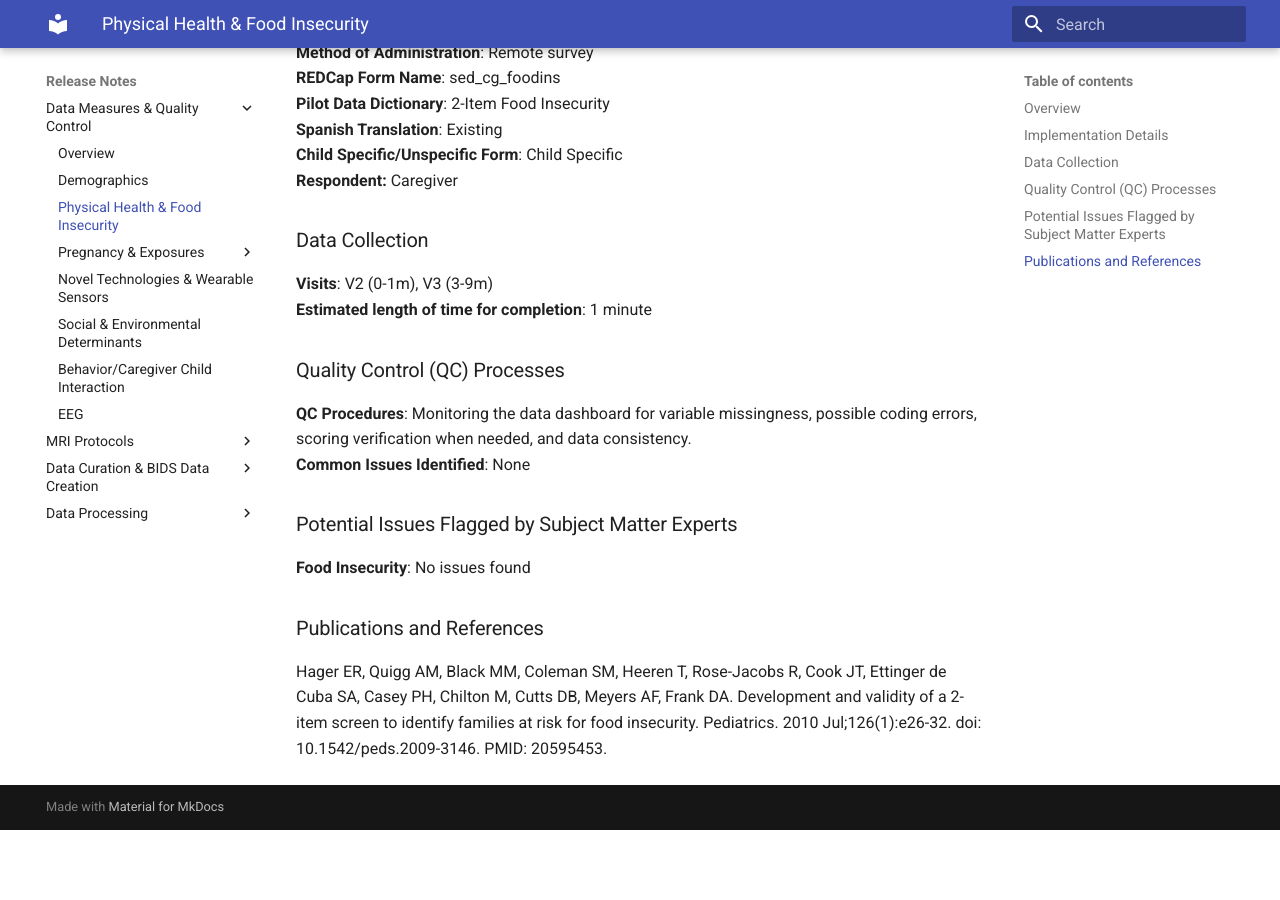
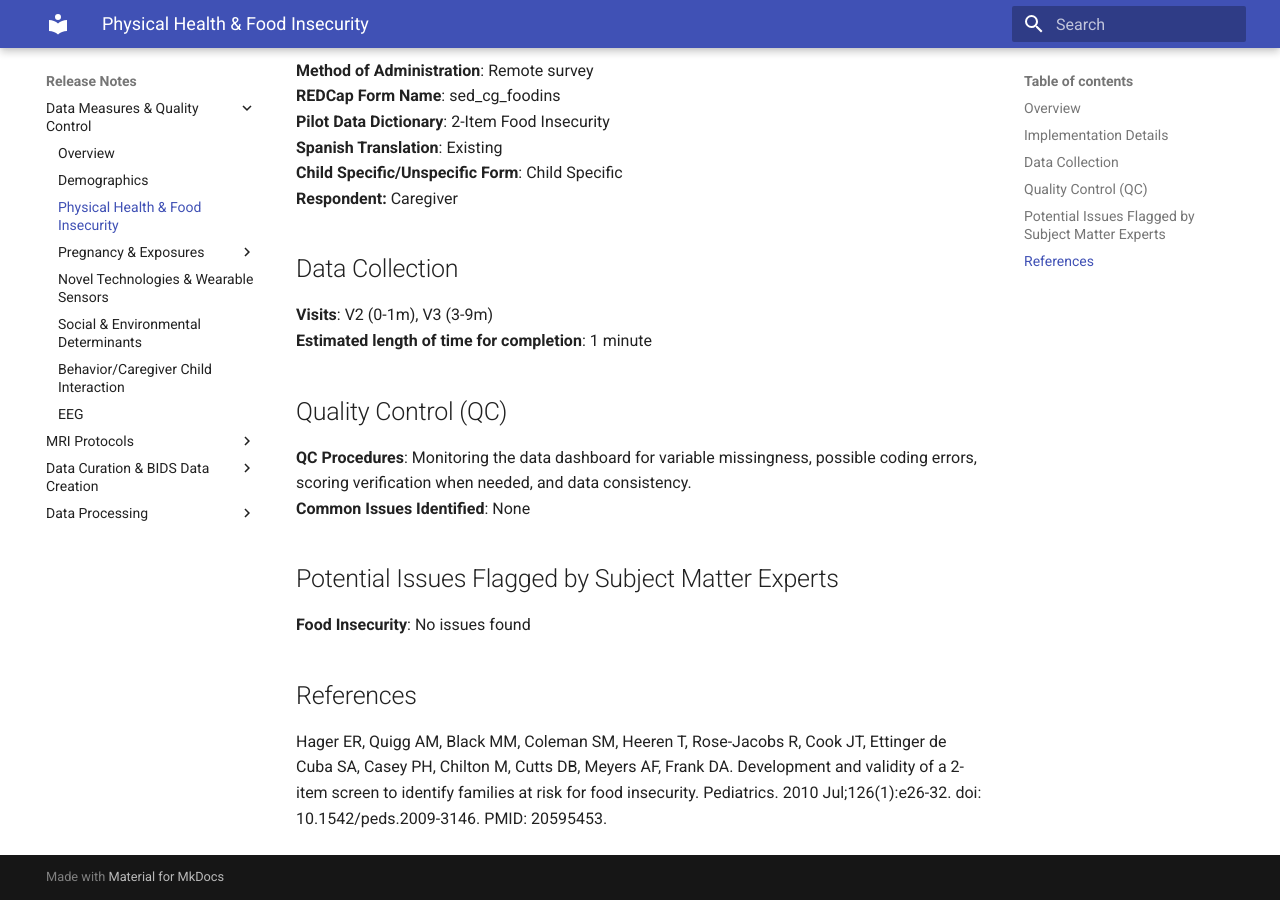
Before and after one commit to mattcieslak/hbcd-docs, an MkDocs documentation site: the page built from docs/measures/physhealth.md, in a window 1280 px wide and 900 px high, scrolled down 531 px. Built offline with MkDocs 1.6.1 and Material for MkDocs 9.7.7, drawn with Linux system fonts in a browser that asks for light colours; before the commit the page ends 1361 px from its top, so only the background shows below that.

Commit message:
Update physhealth.md

```diff
--- a/docs/measures/physhealth.md
+++ b/docs/measures/physhealth.md
@@ -1,12 +1,12 @@
 # Physical Health: Food Insecurity
-### Overview
+## Overview
 **Full Name**: 2-item Food Insecurity
 **Acronym/Brief Name**: USDA short form
 **Construct**: Food Insecurity
 **Description**: Measures food security via two items assessing the availability of food in the home over the last 12 months. Each question uses the same response options.
 **Summary**: Screening measure used across many populations indicating risk of food insecurity in the last 12 months.
 
-### Implementation Details
+## Implementation Details
 **Method of Administration**: Remote survey
 **REDCap Form Name**: sed\_cg\_foodins
 **Pilot Data Dictionary**: 2-Item Food Insecurity
@@ -14,16 +14,16 @@
 **Child Specific/Unspecific Form**: Child Specific
 **Respondent:** Caregiver
 
-### Data Collection
+## Data Collection
 **Visits**: V2 (0-1m), V3 (3-9m)
 **Estimated length of time for completion**: 1 minute
 
-### Quality Control (QC) Processes
+## Quality Control (QC)
 **QC Procedures**: Monitoring the data dashboard for variable missingness, possible coding errors, scoring verification when needed, and data consistency.<br>
 **Common Issues Identified**: None
 
-### Potential Issues Flagged by Subject Matter Experts
+## Potential Issues Flagged by Subject Matter Experts
 **Food Insecurity**: No issues found
 
-### Publications and References
+## References
 Hager ER, Quigg AM, Black MM, Coleman SM, Heeren T, Rose-Jacobs R, Cook JT, Ettinger de Cuba SA, Casey PH, Chilton M, Cutts DB, Meyers AF, Frank DA. Development and validity of a 2-item screen to identify families at risk for food insecurity. Pediatrics. 2010 Jul;126(1):e26-32. doi: 10.1542/peds.2009-3146. PMID: 20595453.
```
